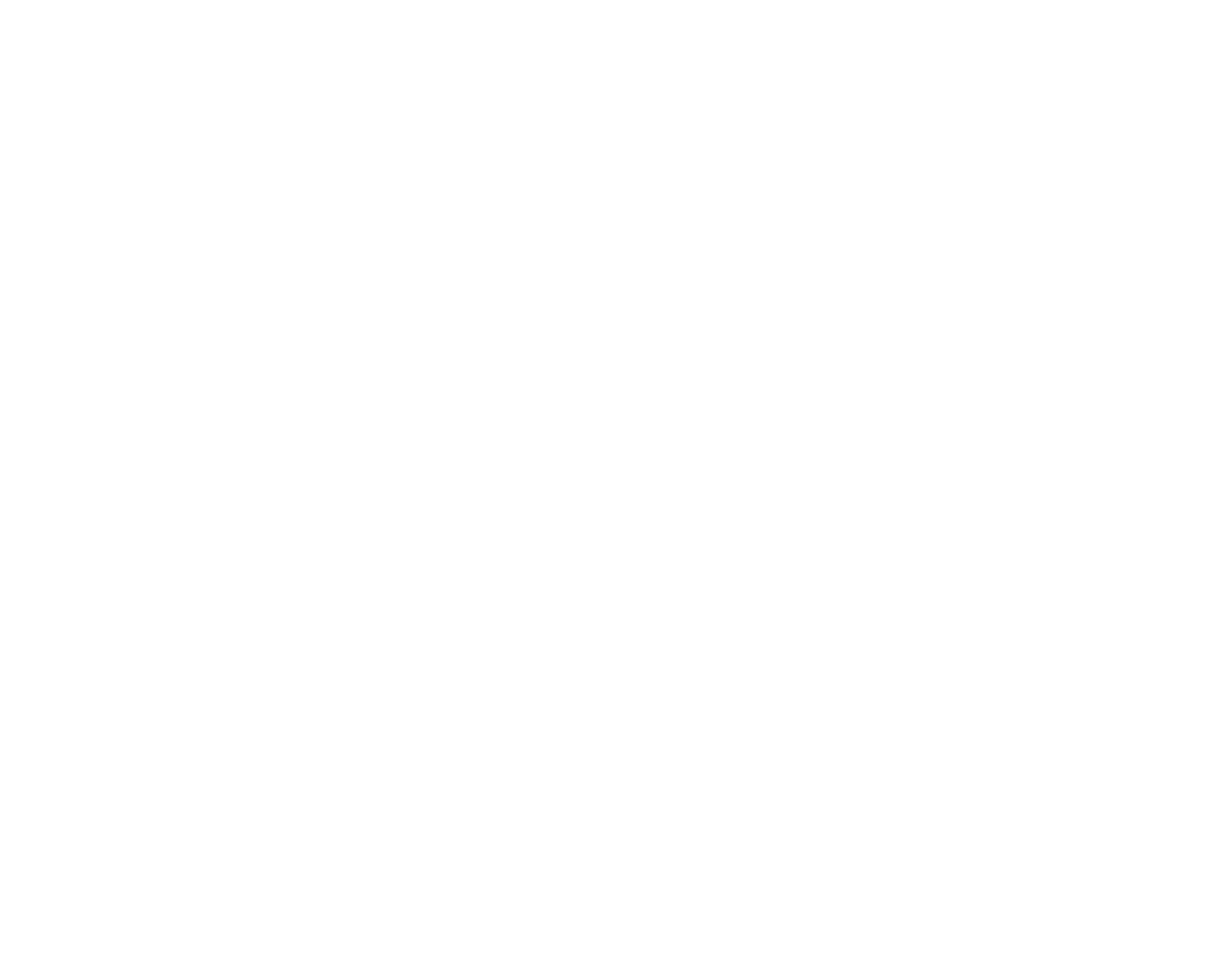
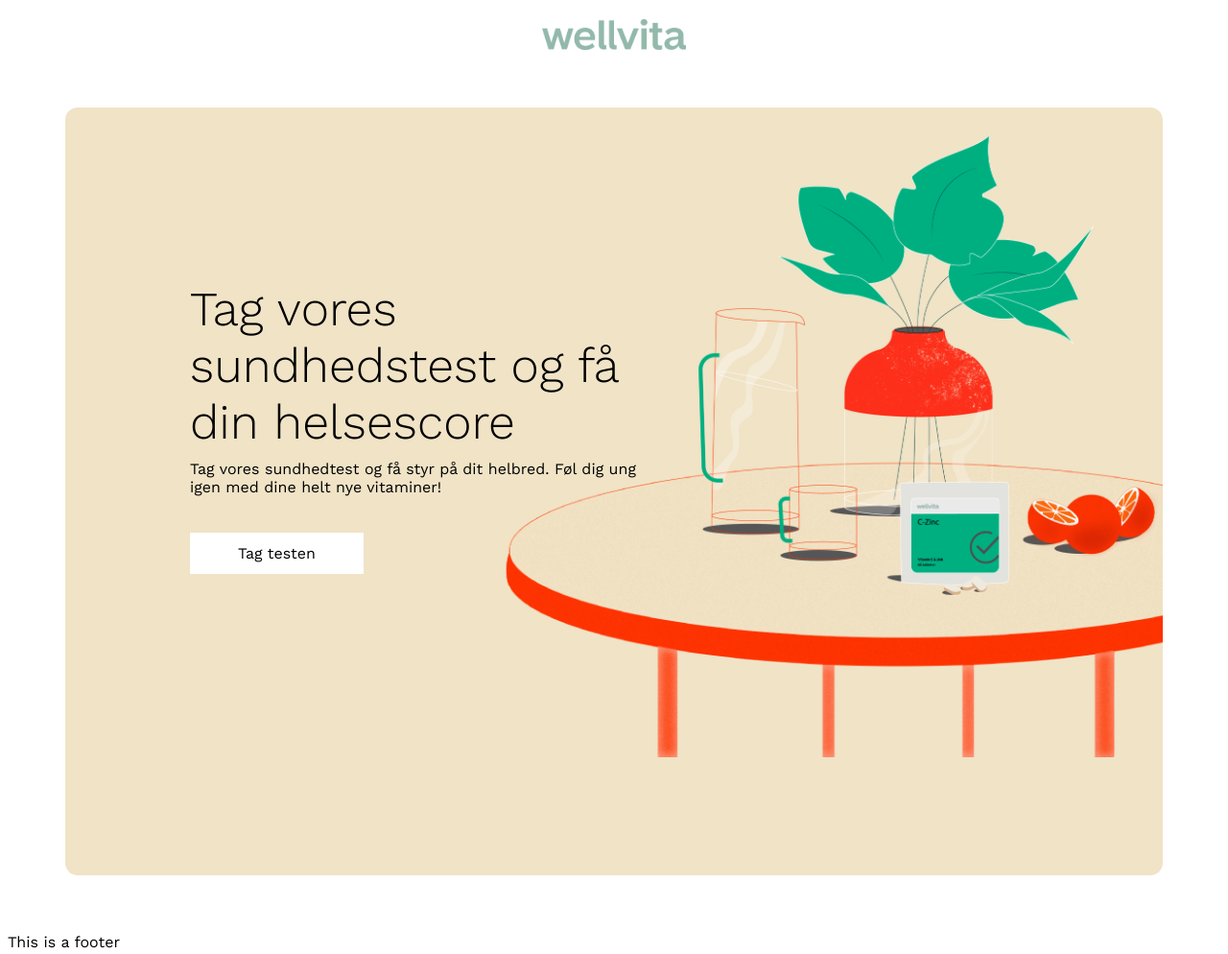
Before and after one commit to cecilienorr/wellvita-website, a website: page index.html in a window 1280 px wide. Shown: the whole page at 96% size. Before the commit the page ends 800 px from the top, so only its background shows below. Drawn offline with nearby package versions, Linux system fonts and the light colour scheme.

```diff
--- a/index.html
+++ b/index.html
@@ -1,17 +1,38 @@
 <!DOCTYPE html>
 <html lang="en">
+  <head>
+    <meta charset="UTF-8" />
+    <meta http-equiv="X-UA-Compatible" content="IE=edge" />
+    <meta name="viewport" content="width=device-width, initial-scale=1.0" />
+    <link rel="stylesheet" href="style-quiz.css" />
+    <link
+      href="https://fonts.googleapis.com/css?family=Noto+Sans|Roboto+Mono|Work+Sans:400,700&display=swap"
+      rel="stylesheet"
+    />
+    <title>Sundhedstest</title>
+  </head>
 
-<head>
-    <meta charset="UTF-8">
-    <meta http-equiv="X-UA-Compatible" content="IE=edge">
-    <meta name="viewport" content="width=device-width, initial-scale=1.0">
-    <title>Landing page</title>
-</head>
+  <body>
+    <nav>
+      <a href="index.html"
+        ><img src="assets/logo.png" alt="Wellvita logo" class="nav-campaign"
+      /></a>
+    </nav>
 
-<body>
-    <header></header>
-    <main></main>
-    <footer></footer>
-</body>
+    <article>
+    <div class="wrapper">
+        <section> <h1 class="h1-campaign">Tag vores sundhedstest og få din helsescore</h1>
+            <p class="p-campaign">
+              Tag vores sundhedtest og få styr på dit helbred. Føl dig ung igen med
+              dine helt nye vitaminer!
+            </p>
+            <a href="quiz.html" class="knap">Tag testen</a>
+          </section>
+        <div class="box box1"><img src="assets/landing-page-bg-vol3.png" alt="illustration" class="bg"></div>
 
+
+    </article>
+<footer>This is a footer</footer>
+
+  </body>
 </html>
```
Also changed, not shown: account_settings.html (+8 -8 lines).
